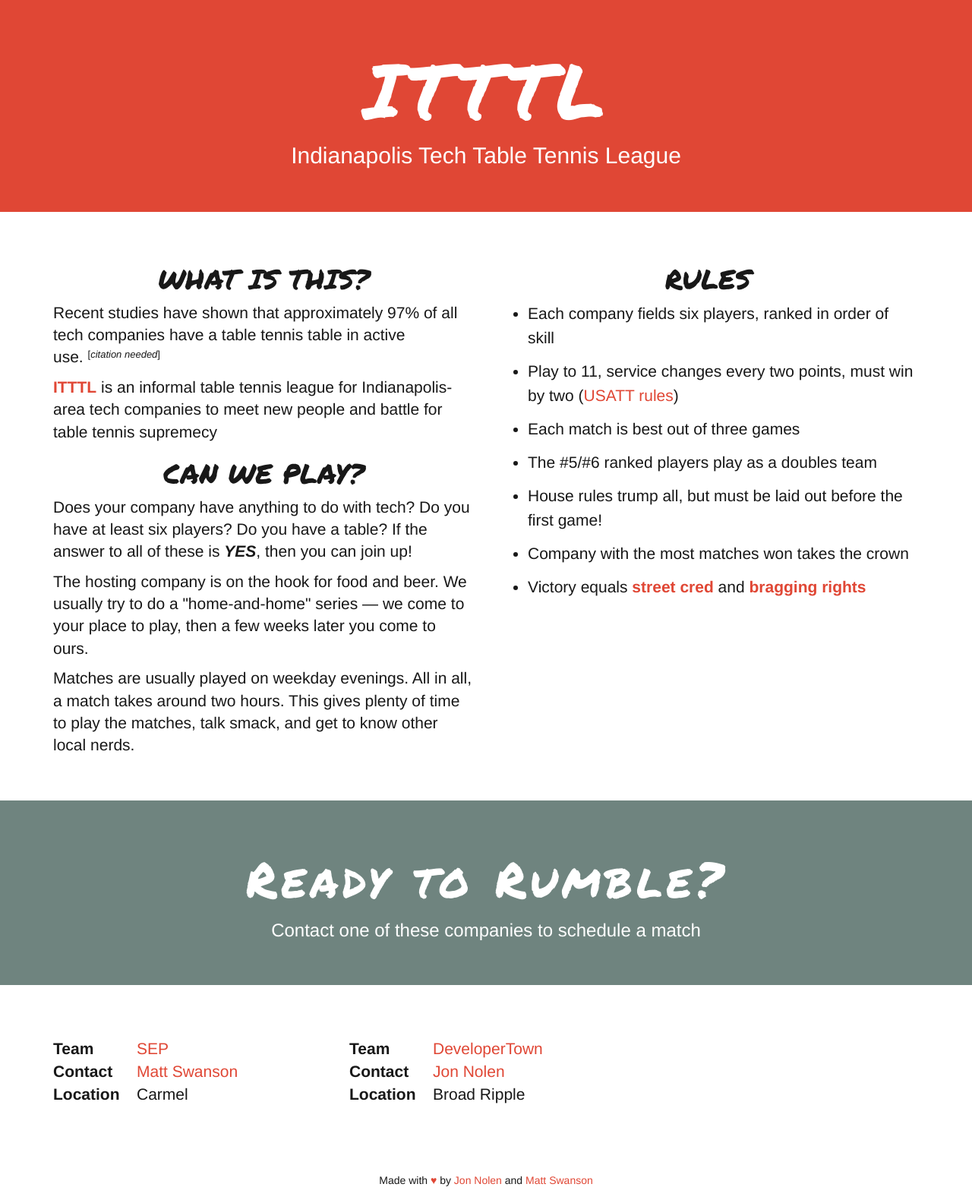
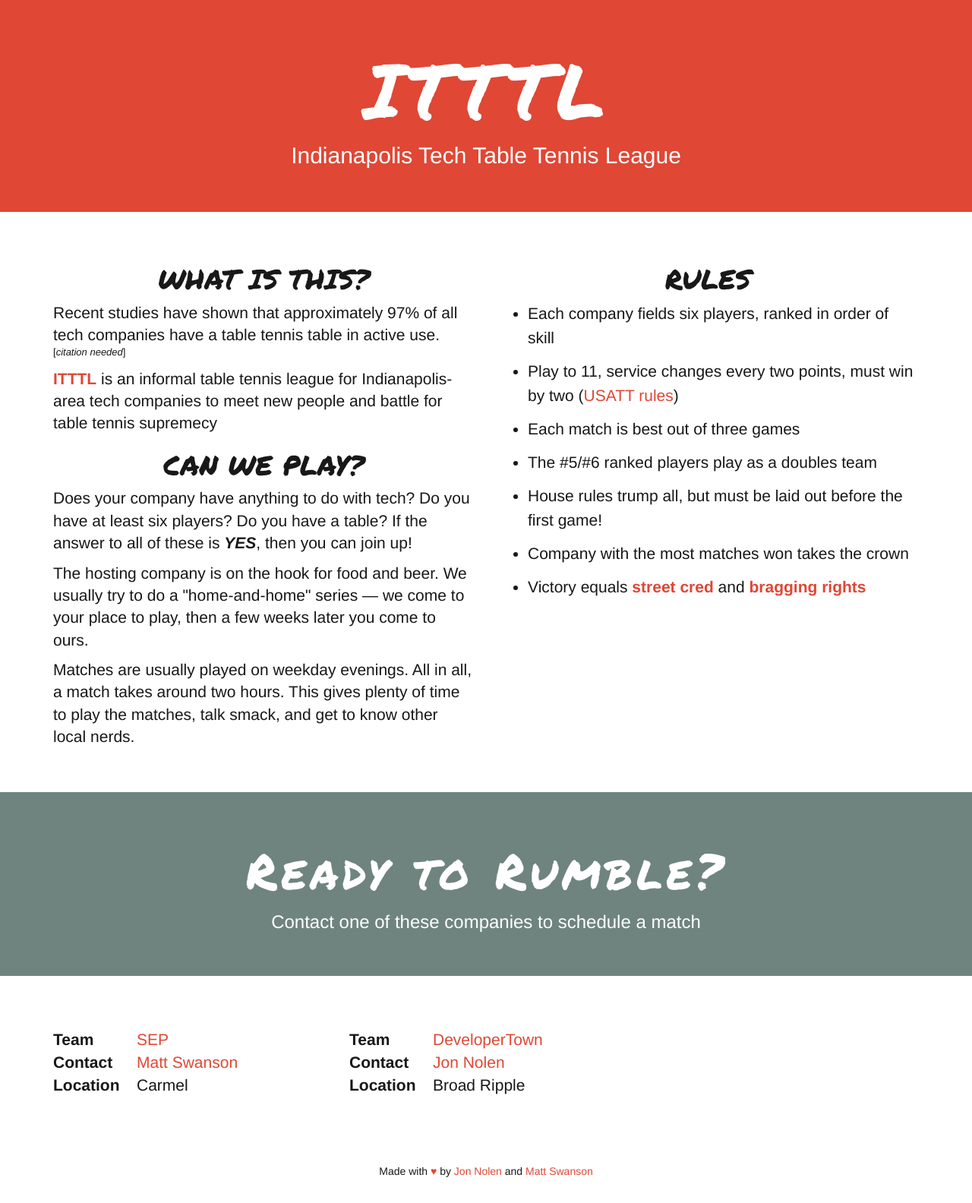
Before and after one commit to swanson/itttl.org, a Jekyll site: the page built from index.html, in a window 1280 px wide. Shown: the whole page at 76% size. Built offline with Jekyll 4.4.1, drawn with Linux system fonts in a browser that asks for light colours.

Commit message:
fix <sup> overflowing

```diff
--- a/_includes/what.html
+++ b/_includes/what.html
@@ -3,7 +3,7 @@
     <h3>WHAT IS THIS?</h3>
     <p>
       Recent studies have shown that approximately 97% of all tech companies
-      have a table tennis table in active use.&nbsp;<sup class="citation">[<i>citation needed</i>]</sup>
+      have a table tennis table in active use. <span class="citation">[<i>citation needed</i>]</span>
     </p>
     <p>
       <b>ITTTL</b> is an informal table tennis league for Indianapolis-area tech companies to meet new people and battle for table tennis supremecy
```
